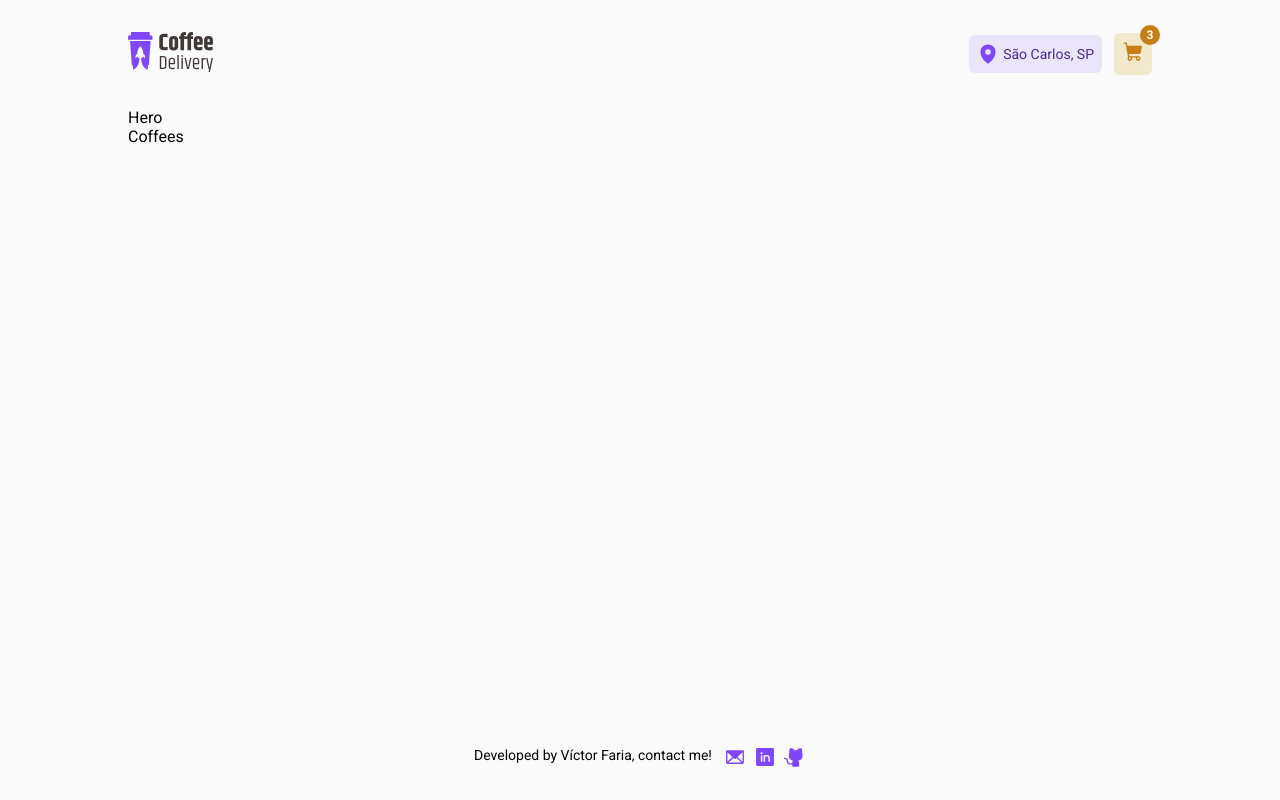
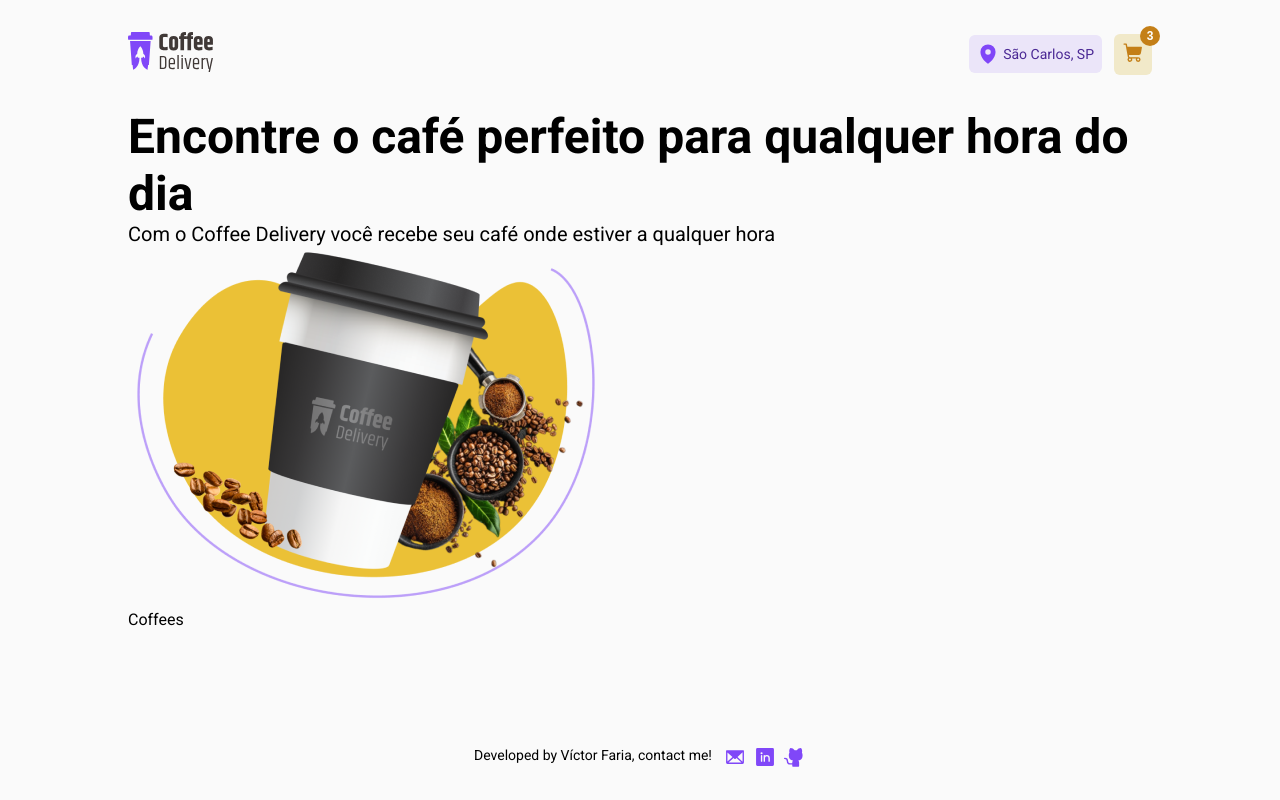
Before and after one commit to vitilevi/coffee-delivery, a React (Vite) app: page / in a window 1280 px wide. Built offline with nearby package versions, Linux system fonts and the light colour scheme.

Commit message:
Abastract cart trigger to a separated component so it could be used in other places.

```diff
--- a/src/Layouts/components/Header/Header.tsx
+++ b/src/Layouts/components/Header/Header.tsx
@@ -1,10 +1,16 @@
-import { MapPin, ShoppingCart } from '@phosphor-icons/react';
-import { CartTriggerWrapper, HeaderWrapper } from './styles';
-import { CoffeeDeliveryIcon } from './CoffeeDeliveryIcon';
-import { Link } from 'react-router-dom';
+import { MapPin } from '@phosphor-icons/react';
+import { HeaderWrapper } from './styles';
+import { CoffeeDeliveryIcon } from '../../../components/Icons/CoffeeDeliveryIcon';
+import { Link, useNavigate } from 'react-router-dom';
+import { CartTrigger } from '../../../components/CartTrigger';
 
 export function Header() {
+  const navigate = useNavigate();
   const cartItemsLength = 3;
+
+  function handleRedirectToCart() {
+    navigate('/cart');
+  }
 
   return (
     <HeaderWrapper>
@@ -13,20 +19,13 @@ export function Header() {
           <CoffeeDeliveryIcon />
         </Link>
       </div>
-      <CartTriggerWrapper>
+      <div className='right-container'>
         <div className='location-box'>
           <MapPin size={22} weight='fill' />
           <span className='text-s'>São Carlos, SP</span>
         </div>
-        <Link to='/cart' className='cart-box'>
-          {cartItemsLength > 0 && (
-            <div className='counter'>
-              <span className='text-xs'>{cartItemsLength}</span>
-            </div>
-          )}
-          <ShoppingCart size={22} weight='fill' />
-        </Link>
-      </CartTriggerWrapper>
+        <CartTrigger onClick={handleRedirectToCart} counter={cartItemsLength} />
+      </div>
     </HeaderWrapper>
   );
 }
--- a/src/Layouts/components/Header/styles.ts
+++ b/src/Layouts/components/Header/styles.ts
@@ -10,9 +10,8 @@ export const HeaderWrapper = styled.header`
   @media ${breakpoints.md} {
     padding: 32px 0;
   }
-`;
 
-export const CartTriggerWrapper = styled.div`
+  .right-container {
     display: flex;
     align-items: center;
     gap: 12px;
@@ -33,33 +32,5 @@ export const CartTriggerWrapper = styled.div`
         color: ${(props) => props.theme['purple-dark']};
       }
     }
-
-  .cart-box {
-    display: block;
-    background-color: ${(props) => props.theme['yellow-light']};
-    padding: 8px;
-    border-radius: 6px;
-    position: relative;
-
-    svg {
-      fill: ${(props) => props.theme['yellow-dark']};
-    }
-
-    .counter {
-      display: flex;
-      justify-content: center;
-      align-items: center;
-      position: absolute;
-      top: -8px;
-      right: -8px;
-      width: 20px;
-      height: 20px;
-      border-radius: 50%;
-      background-color: ${(props) => props.theme['yellow-dark']};
-
-      span {
-        color: ${(props) => props.theme.white};
-      }
-    }
   }
 `;
--- /dev/null
+++ b/src/components/CartTrigger/CartTrigger.tsx
@@ -0,0 +1,21 @@
+import { ShoppingCart } from '@phosphor-icons/react';
+import { CartTriggerWrapper } from './styles';
+import { ComponentPropsWithoutRef } from 'react';
+
+type CartTriggerProps = {
+  counter?: number;
+  size?: number;
+} & ComponentPropsWithoutRef<'button'>;
+
+export function CartTrigger({ counter = 0, size = 22, ...attributes }: CartTriggerProps) {
+  return (
+    <CartTriggerWrapper {...attributes}>
+      {counter > 0 && (
+        <div className='counter'>
+          <span className='text-xs'>{counter}</span>
+        </div>
+      )}
+      <ShoppingCart size={size} weight='fill' />
+    </CartTriggerWrapper>
+  );
+}
--- /dev/null
+++ b/src/components/CartTrigger/index.tsx
@@ -0,0 +1 @@
+export { CartTrigger } from './CartTrigger';
--- /dev/null
+++ b/src/components/CartTrigger/styles.ts
@@ -0,0 +1,32 @@
+import styled from 'styled-components';
+
+export const CartTriggerWrapper = styled.button`
+  display: block;
+  background-color: ${(props) => props.theme['yellow-light']};
+  padding: 8px;
+  border-radius: 6px;
+  position: relative;
+  outline: none;
+  border: none;
+
+  svg {
+    fill: ${(props) => props.theme['yellow-dark']};
+  }
+
+  .counter {
+    display: flex;
+    justify-content: center;
+    align-items: center;
+    position: absolute;
+    top: -8px;
+    right: -8px;
+    width: 20px;
+    height: 20px;
+    border-radius: 50%;
+    background-color: ${(props) => props.theme['yellow-dark']};
+
+    span {
+      color: ${(props) => props.theme.white};
+    }
+  }
+`;
--- a/src/pages/Home/Home.tsx
+++ b/src/pages/Home/Home.tsx
@@ -1,9 +1,23 @@
 import { HomeWrapper } from './styles';
+import MainCoffee from '../../assets/main-coffee.png';
 
 export function Home() {
   return (
     <HomeWrapper>
-      <section>Hero</section>
+      <section>
+        <div>
+          <h2 className='title-xl'>Encontre o café perfeito para qualquer hora do dia</h2>
+          <p className='text-l'>
+            Com o Coffee Delivery você recebe seu café onde estiver a qualquer hora
+          </p>
+          <div>
+            <p></p>
+          </div>
+        </div>
+        <div>
+          <img src={MainCoffee} />
+        </div>
+      </section>
       <section>Coffees</section>
     </HomeWrapper>
   );
```
Also changed, not shown: src/components/Icons/CoffeeDeliveryIcon.tsx (renamed from src/Layouts/components/Header/CoffeeDeliveryIcon.tsx). Lines whose indentation alone changed are shown as unchanged.
